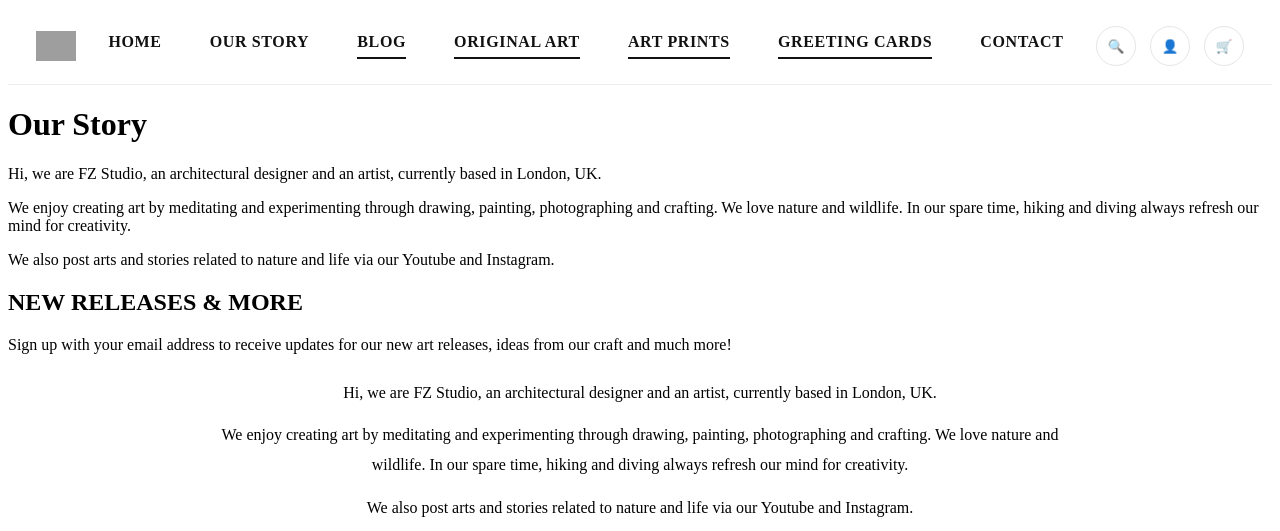
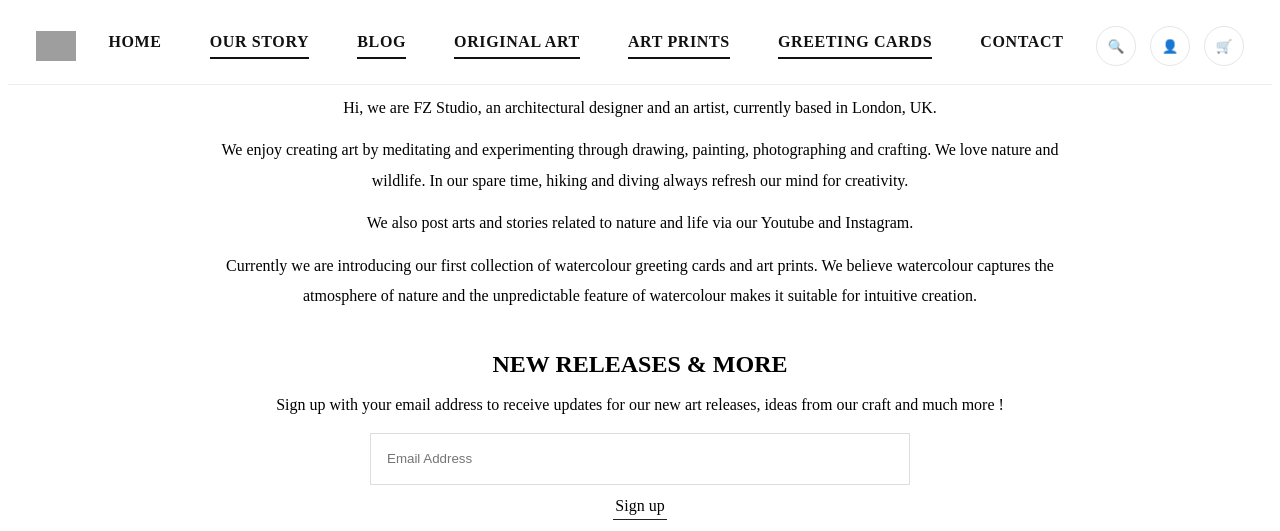
Before and after one commit to Leondecoding/Leondecoding.github.io, a Jekyll site: the page built from our-story.html, in a window 1280 px wide and 1400 px high, cut to the strip 0-531 px from the top of the window. Built offline with Jekyll 4.4.1, drawn with Linux system fonts in a browser that asks for light colours; grey boxes are pictures that could not be loaded.

Commit message:
Update our-story.html

```diff
--- a/our-story.html
+++ b/our-story.html
@@ -1,116 +1,124 @@
 ---
 layout: default
 title: Our Story
-body_class: our-story
+permalink: /our-story/
 ---
 
-<!-- 仅本页样式：正文居中、标题缩小到 2/3、表单改为下划线 -->
 <style>
-  .our-story main, .our-story .page{
-    max-width: 960px; margin: 0 auto; text-align: center; padding: 0 20px;
+  /* 局部样式（不改全站字体与颜色，只做居中与宽度控制） */
+  #our-story-page { max-width: 920px; margin: 0 auto; padding: 0 16px; }
+  #our-story-page .center { text-align: center; }
+  #our-story-page p { line-height: 1.9; margin: 0 auto 12px; }
+  #our-story-page h2 { margin: 0 0 12px; text-align: center; }
+  #our-story-page h3 { margin: 12px 0 8px; text-align: center; }
+  #our-story-page hr { max-width: 920px; margin: 28px auto; border: 0; border-top: 1px solid #eee; }
+  /* Newsletter 输入框与“Sign up”文字 */
+  #newsletter .email-wrap { max-width: 540px; margin: 0 auto 8px; }
+  #newsletter input[type="email"]{
+    width:100%; height:52px; border:1px solid #ddd; border-radius:0;
+    padding:0 16px; box-sizing:border-box;
   }
-  .our-story h1{ margin: 24px 0 12px; }
-  .our-story h2.section-title{
-    font-size: 32px;               /* 约等于之前的 2/3 */
-    letter-spacing: .02em;
-    margin: 24px 0 12px;
+  #newsletter .signup-text {
+    display:inline-block; padding:4px 2px; border-bottom:1px solid #222; text-decoration:none; color:inherit;
   }
-  /* 表单：去边框 → 下划线 */
-  .our-story form input[type="text"],
-  .our-story form input[type="email"],
-  .our-story form input[type="name"]{
-    border: none; border-bottom: 1px solid #999; border-radius: 0;
-    background: transparent; padding: 6px 0; color:#999;
-  }
-  .our-story form input::placeholder{ color:#999; opacity:.8; }
-  .our-story form button{
-    appearance:none; border:1px solid #111; background:#111; color:#fff;
-    height:40px; padding:0 16px; border-radius:10px; font-weight:600;
+  #newsletter .error { display:none; margin:6px 0 10px; color:#b00020; }
+  /* 让 iframe 居中 */
+  .substack-embed {
+    max-width:720px; width:100%; border:1px solid #eee; background:#fff; margin:0 auto; display:block;
   }
 </style>
 
-<h1>Our Story</h1>
+<div id="our-story-page">
 
-<p>Hi, we are FZ Studio, an architectural designer and an artist, currently based in London, UK.</p>
-<p>We enjoy creating art by meditating and experimenting through drawing, painting, photographing and crafting. We love nature and wildlife. In our spare time, hiking and diving always refresh our mind for creativity.</p>
-<p>We also post arts and stories related to nature and life via our <a href="#">Youtube</a> and <a href="#">Instagram</a>.</p>
+  <!-- 0) Our Story Intro（整段居中，只保留这一份） -->
+  <section id="about-intro" class="center" style="padding:8px 0 12px;">
+    <p>Hi, we are FZ Studio, an architectural designer and an artist, currently based in London, UK.</p>
+    <p>We enjoy creating art by meditating and experimenting through drawing, painting, photographing and crafting.
+       We love nature and wildlife. In our spare time, hiking and diving always refresh our mind for creativity.</p>
+    <p>We also post arts and stories related to nature and life via our
+       <a href="#">Youtube</a> and <a href="#">Instagram</a>.</p>
+    <p style="margin-bottom:0;">Currently we are introducing our first collection of watercolour greeting cards and art prints.
+       We believe watercolour captures the atmosphere of nature and the unpredictable feature of watercolour
+       makes it suitable for intuitive creation.</p>
+  </section>
 
-<h2 class="section-title">NEW RELEASES &amp; MORE</h2>
+  <!-- 1) Newsletter（Email 输入 → 下一行“Sign up”文字 → iframe 兜底） -->
+  <section id="newsletter" class="center" style="padding:28px 0 24px;">
+    <h2>NEW RELEASES &amp; MORE</h2>
+    <p>Sign up with your email address to receive updates for our new art releases, ideas from our craft and much more !</p>
 
-<p>Sign up with your email address to receive updates for our new art releases, ideas from our craft and much more!</p>
-<!-- ===== 0) Our Story Intro（整段居中） ===== -->
-<section id="about-intro" style="padding:8px 0 12px;">
-  <div style="max-width:920px;margin:0 auto;text-align:center;padding:0 16px;">
-    <p style="margin:0 auto 12px;line-height:1.9;">
-      Hi, we are FZ Studio, an architectural designer and an artist, currently based in London, UK.
-    </p>
-    <p style="margin:0 auto 12px;line-height:1.9;">
-      We enjoy creating art by meditating and experimenting through drawing, painting, photographing and crafting.
-      We love nature and wildlife. In our spare time, hiking and diving always refresh our mind for creativity.
-    </p>
-    <p style="margin:0 auto 12px;line-height:1.9;">
-      We also post arts and stories related to nature and life via our
-      <a href="/#">Youtube</a> and <a href="/#">Instagram</a>.
-    </p>
-    <p style="margin:0 auto 0;line-height:1.9;">
-      Currently we are introducing our first collection of watercolour greeting cards and art prints.
-      We believe watercolour captures the atmosphere of nature and the unpredictable feature of watercolour
-      makes it suitable for intuitive creation.
-    </p>
-  </div>
-</section>
-
-<!-- 1) Newsletter（只出现一次，居中：Email 输入 + Sign Up 按钮 + Substack iframe） -->
-<section id="newsletter" style="padding:28px 0 24px;">
-  <div style="max-width:920px;margin:0 auto;text-align:center;padding:0 16px;">
-    <h2 style="margin:0 0 12px;">NEW RELEASES &amp; MORE</h2>
-    <p style="margin:0 0 18px;">
-      Sign up with your email address to receive updates for our new art releases, ideas from our craft and much more !
-    </p>
-
-    <!-- 视觉 Email 输入 + 按钮 -->
-    <div style="max-width:540px;margin:0 auto 10px;display:flex;gap:10px;justify-content:center;">
-      <input id="fz-email" type="email" placeholder="Email Address"
-             style="flex:1;max-width:420px;height:52px;border:1px solid #ddd;border-radius:0;
-                    padding:0 16px;box-sizing:border-box;" />
-      <button id="fz-email-btn" type="button"
-              style="height:52px;padding:0 18px;border:1px solid #222;background:#fff;cursor:pointer;">
-        Sign Up
-      </button>
-    </div>
-    <div id="fz-email-error" aria-live="polite" style="display:none;margin:6px 0 10px;color:#b00020;">
-      Please enter a valid email address.
+    <div class="email-wrap">
+      <input id="fz-email" type="email" placeholder="Email Address" />
     </div>
 
-    <!-- Substack 表单（真正的订阅通道；有的浏览器会拦截第三方 iframe，所以上面的按钮做了直连兜底） -->
+    <!-- 下一行“Sign up”文字（带下划线，点击后跳转 Substack 完成订阅） -->
+    <div style="margin:0 0 12px;">
+      <a id="fz-email-link" href="#" class="signup-text">Sign up</a>
+    </div>
+
+    <div id="fz-email-error" class="error" aria-live="polite">Please enter a valid email address.</div>
+
+    <!-- Substack 嵌入（若被浏览器/插件拦截，会显示为灰色占位；下方有直达链接兜底） -->
     <iframe
+      class="substack-embed"
       src="https://fzstudio1.substack.com/embed?utm_source=ourstory"
-      width="100%" height="220"
-      style="max-width:720px;width:100%;border:1px solid #eee;background:#fff;margin:0 auto;display:block;"
-      frameborder="0" scrolling="no">
-    </iframe>
+      width="100%" height="220" frameborder="0" scrolling="no"></iframe>
 
-    <p style="margin-top:10px;font-size:.95rem;">
+    <p style="margin-top:10px; font-size:.95rem;">
       By subscribing you agree to receive emails from FZ Studio. You can unsubscribe anytime.
     </p>
-    <p style="margin-top:6px;font-size:.95rem;">
+    <p style="margin-top:6px; font-size:.95rem;">
       <a href="https://fzstudio1.substack.com" target="_blank" rel="noopener">
         Open the subscribe form if the form does not load.
       </a>
     </p>
-  </div>
-</section>
+  </section>
+
+  <hr>
+
+  <!-- 2) Freebie 介绍（按你的文案，居中） -->
+  <section id="freebie-intro" class="center" style="padding:18px 0 6px;">
+    <h2>Freebie: Watercolour Tips (PDF)</h2>
+    <p style="max-width:880px;">
+      This free set gives you two pages to anchor that feeling:
+      an <em>Artist Table Layout</em> and a <em>Watercolour Swatch Card Kit</em>.
+      They are simple on purpose—printable, repeatable, and calm.
+      Think of them as the framework of a good room: clean lines, clear circulation,
+      and light that tells the truth.
+    </p>
+  </section>
+
+  <!-- 3) Get the free PDF via subscription（标题 + 说明 + Substack iframe） -->
+  <section id="freebie-signup" class="center" style="padding:8px 0 56px;">
+    <h3>Get the free PDF via subscription</h3>
+    <p>Subscribe below — the download link is in your welcome email.</p>
+
+    <iframe
+      class="substack-embed"
+      src="https://fzstudio1.substack.com/embed?utm_source=freebie_section"
+      width="100%" height="220" frameborder="0" scrolling="no"></iframe>
+
+    <p style="margin-top:10px; font-size:.95rem;">
+      By subscribing you agree to receive emails from FZ Studio. Unsubscribe anytime.
+    </p>
+    <p style="margin-top:6px; font-size:.95rem;">
+      <a href="https://fzstudio1.substack.com" target="_blank" rel="noopener">
+        Open the subscribe form if the form does not load.
+      </a>
+    </p>
+  </section>
+
+</div>
 
 <script>
+/* Newsletter：邮箱输入 + “Sign up” 文本点击 → 新标签打开 Substack 完成订阅 */
 (function () {
-  const btn = document.getElementById('fz-email-btn');
+  const link = document.getElementById('fz-email-link');
   const input = document.getElementById('fz-email');
-  const err = document.getElementById('fz-email-error');
+  const err   = document.getElementById('fz-email-error');
   const SUBSTACK = 'https://fzstudio1.substack.com';
 
-  function isValid(email) {
-    return /^[^\s@]+@[^\s@]+\.[^\s@]+$/.test(email);
-  }
+  function isValid(email){ return /^[^\\s@]+@[^\\s@]+\\.[^\\s@]+$/.test(email); }
 
   function go() {
     const email = (input.value || '').trim();
@@ -121,65 +129,14 @@ body_class: our-story
       return;
     }
     err.style.display = 'none';
-
-    // 打开 Substack 订阅页（若支持将尝试带上 email；不支持也能完成订阅）
     const url = SUBSTACK + '/?utm_source=ourstory_signup&email=' + encodeURIComponent(email);
-    window.open(url, '_blank', 'noopener');
-
-    // 便于粘贴（可选）
+    window.open(url, '_blank', 'noopener');  // 新标签跳 Substack
     if (navigator.clipboard && navigator.clipboard.writeText) {
-      navigator.clipboard.writeText(email).catch(() => {});
+      navigator.clipboard.writeText(email).catch(()=>{});
     }
   }
 
-  btn.addEventListener('click', go);
-  input.addEventListener('keydown', function (ev) {
-    if (ev.key === 'Enter') {
-      ev.preventDefault();
-      go();
-    }
-  });
+  link.addEventListener('click', function(e){ e.preventDefault(); go(); });
+  input.addEventListener('keydown', function(e){ if (e.key === 'Enter'){ e.preventDefault(); go(); }});
 })();
 </script>
-
-<hr style="max-width:920px;margin:28px auto;border:0;border-top:1px solid #eee;">
-
-<!-- ===== 2) Freebie 介绍（完全按你的文案，居中） ===== -->
-<section id="freebie-intro" style="padding:18px 0 6px;">
-  <div style="max-width:920px;margin:0 auto;text-align:center;padding:0 16px;">
-    <h2 style="margin:0 0 14px;">Freebie: Watercolour Tips (PDF)</h2>
-    <p style="margin:0 auto 14px;max-width:880px;line-height:1.9;">
-      This free set gives you two pages to anchor that feeling:
-      an <em>Artist Table Layout</em> and a <em>Watercolour Swatch Card Kit</em>.
-      They are simple on purpose—printable, repeatable, and calm.
-      Think of them as the framework of a good room: clean lines, clear circulation, and light that tells the truth.
-    </p>
-  </div>
-</section>
-
-<!-- ===== 3) Get the free PDF via subscription（标题 + 说明 + Substack 表单） ===== -->
-<section id="freebie-signup" style="padding:8px 0 56px;">
-  <div style="max-width:920px;margin:0 auto;text-align:center;padding:0 16px;">
-    <h3 style="margin:12px 0 8px;">Get the free PDF via subscription</h3>
-    <p style="margin:0 0 16px;">
-      Subscribe below — the download link is in your welcome email.
-    </p>
-
-    <iframe
-      src="https://fzstudio1.substack.com/embed?utm_source=freebie_section"
-      width="100%" height="220"
-      style="max-width:720px;width:100%;border:1px solid #eee;background:#fff;margin:0 auto;display:block;"
-      frameborder="0" scrolling="no">
-    </iframe>
-
-    <p style="margin-top:10px;font-size:.95rem;">
-      By subscribing you agree to receive emails from FZ Studio. Unsubscribe anytime.
-    </p>
-    <p style="margin-top:6px;font-size:.95rem;">
-      <a href="https://fzstudio1.substack.com" target="_blank" rel="noopener">
-        Open the subscribe form if the form does not load.
-      </a>
-    </p>
-  </div>
-</section>
-<!-- ===== end ===== -->
```
